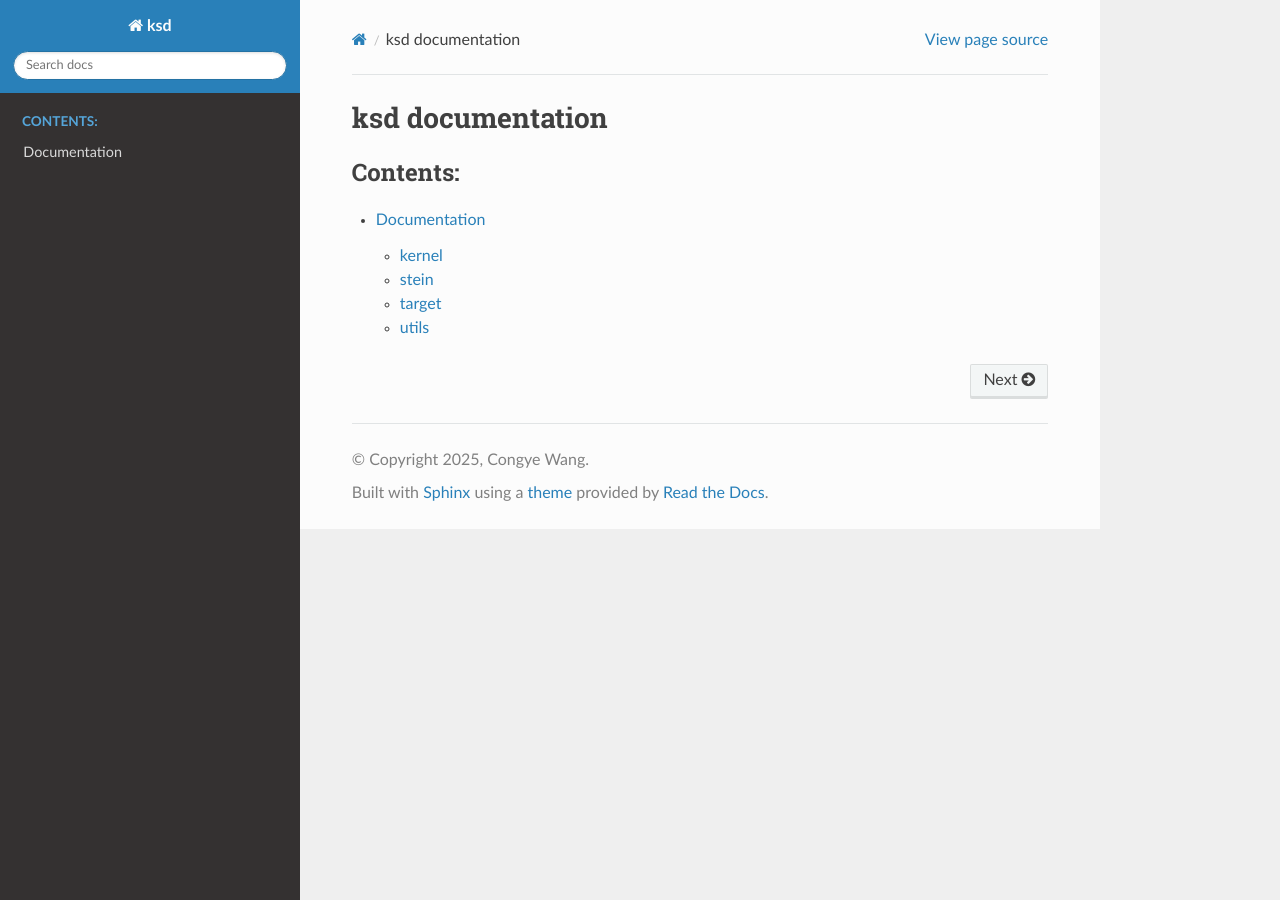
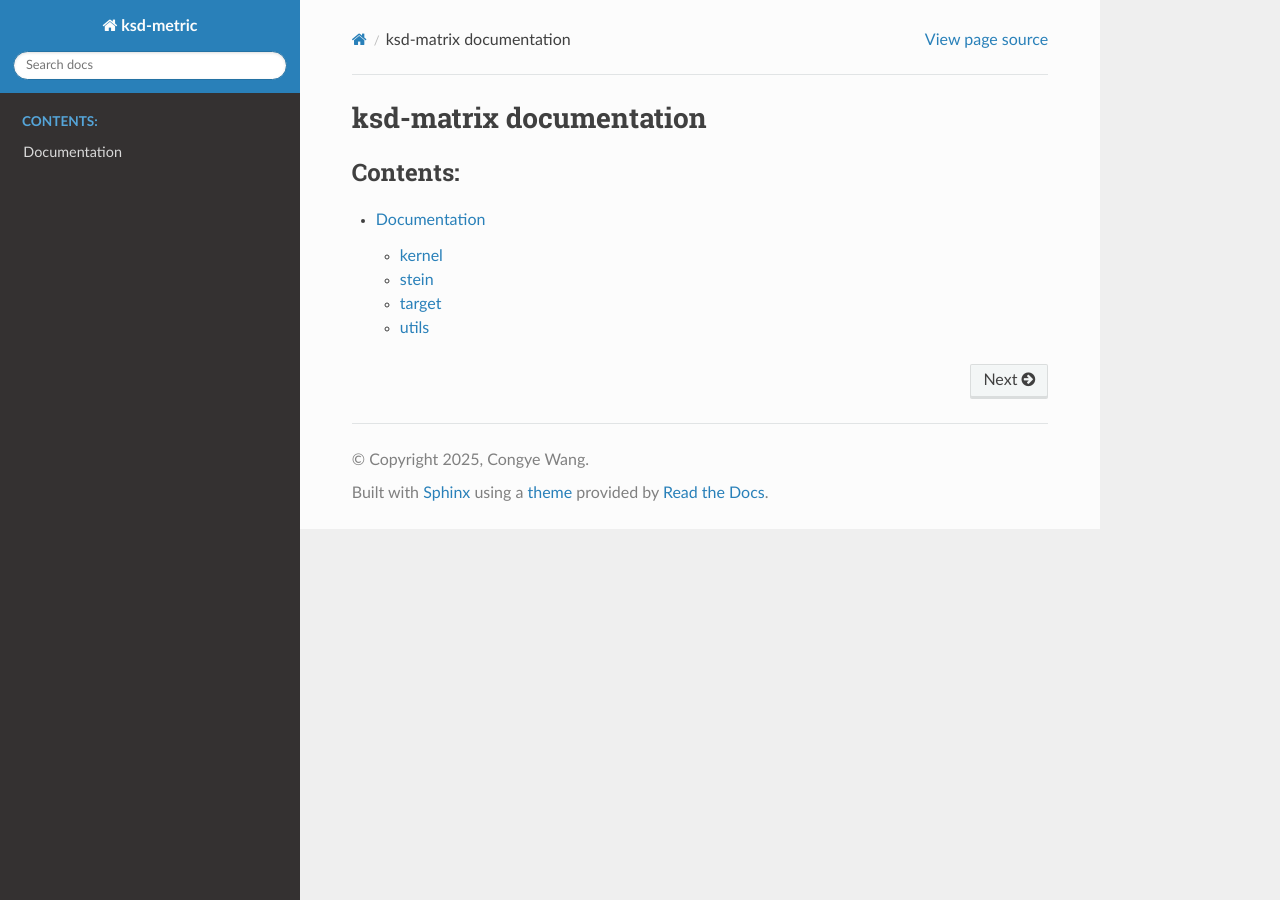
Before and after one commit to congyewang/ksd, a Sphinx documentation site: the page built from docs/source/index.rst, in a window 1280 px wide. Built offline with Sphinx 7.4.7 and the Read the Docs theme 3.1.0, drawn with Linux system fonts in a browser that asks for light colours.

Commit message:
Update the project name to "ksd-metric" and modify the documentation and code references accordingly

```diff
--- a/docs/source/conf.py
+++ b/docs/source/conf.py
@@ -12,7 +12,7 @@ sys.path.insert(0, os.path.abspath("../../src/"))
 # -- Project information -----------------------------------------------------
 # https://www.sphinx-doc.org/en/master/usage/configuration.html#project-information
 
-project = "ksd"
+project = "ksd-metric"
 copyright = "2025, Congye Wang"
 author = "Congye Wang"
 
--- a/docs/source/index.rst
+++ b/docs/source/index.rst
@@ -3,7 +3,7 @@
    You can adapt this file completely to your liking, but it should at least
    contain the root `toctree` directive.
 
-ksd documentation
+ksd-matrix documentation
 =================
 
 .. toctree::
--- a/docs/source/kernel.rst
+++ b/docs/source/kernel.rst
@@ -1,7 +1,7 @@
 kernel
 ==============================
 
-.. automodule:: ksd.kernel
+.. automodule:: ksd_metric.kernel
    :members:
    :show-inheritance:
    :undoc-members:
--- a/docs/source/stein.rst
+++ b/docs/source/stein.rst
@@ -1,7 +1,7 @@
 stein
 ==============================
 
-.. automodule:: ksd.stein
+.. automodule:: ksd_metric.stein
    :members:
    :show-inheritance:
    :undoc-members:
--- a/docs/source/target.rst
+++ b/docs/source/target.rst
@@ -1,7 +1,7 @@
 target
 ==============================
 
-.. automodule:: ksd.target
+.. automodule:: ksd_metric.target
    :members:
    :show-inheritance:
    :undoc-members:
--- a/docs/source/utils.rst
+++ b/docs/source/utils.rst
@@ -1,7 +1,7 @@
 utils
 ==============================
 
-.. automodule:: ksd.utils
+.. automodule:: ksd_metric.utils
    :members:
    :show-inheritance:
    :undoc-members:
```
